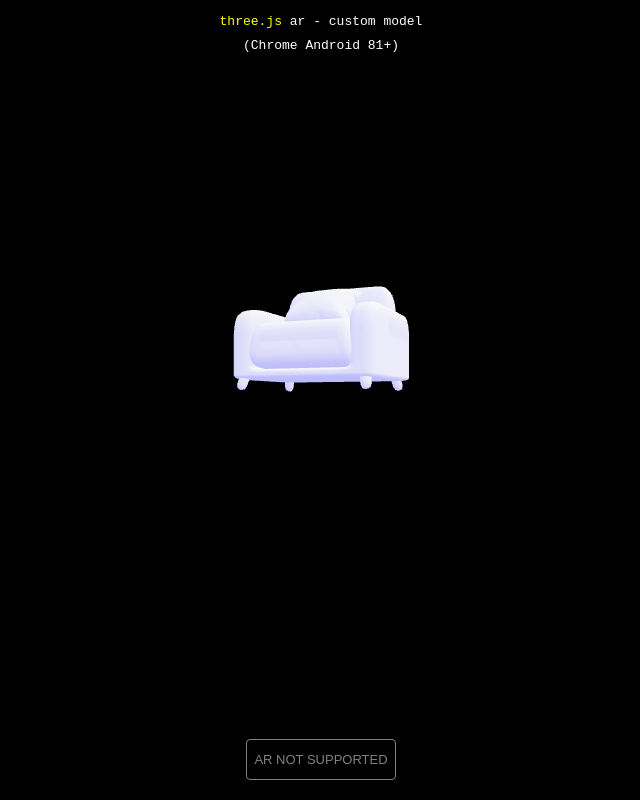
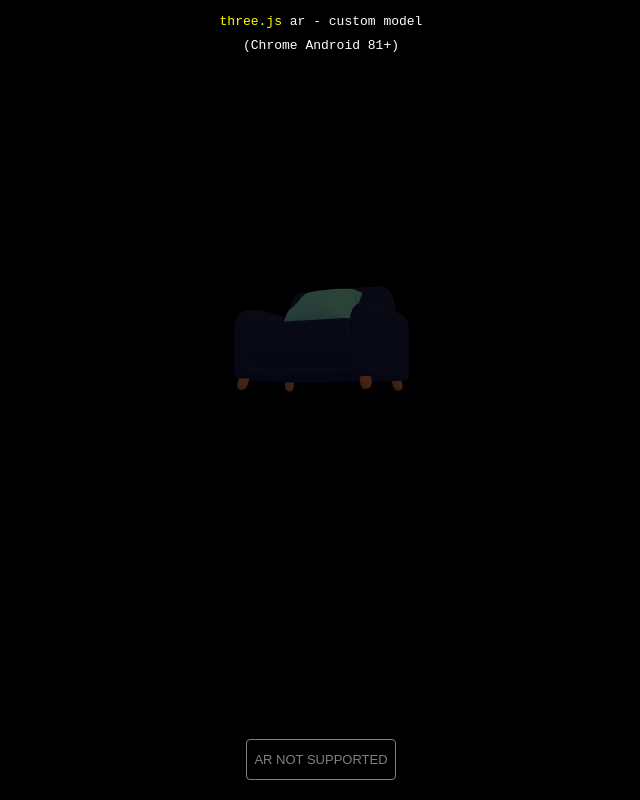
Before and after one commit to raj-kanjariya/webar, a plain HTML site: page index.html in a window 1280 px wide. Shown: the whole page, without its empty margins (319-959 px from the left). Drawn offline with Linux system fonts and the light colour scheme; animation ran at ten frames a second.

Commit message:
set material of sofa

```diff
--- /dev/null
+++ b/MTLLoader.js
@@ -0,0 +1,568 @@
+import {
+	Color,
+	ColorManagement,
+	DefaultLoadingManager,
+	FileLoader,
+	FrontSide,
+	Loader,
+	LoaderUtils,
+	MeshPhongMaterial,
+	RepeatWrapping,
+	TextureLoader,
+	Vector2,
+	SRGBColorSpace
+} from './three.module.min.js';
+
+/**
+ * Loads a Wavefront .mtl file specifying materials
+ */
+
+class MTLLoader extends Loader {
+
+	constructor( manager ) {
+
+		super( manager );
+
+	}
+
+	/**
+	 * Loads and parses a MTL asset from a URL.
+	 *
+	 * @param {String} url - URL to the MTL file.
+	 * @param {Function} [onLoad] - Callback invoked with the loaded object.
+	 * @param {Function} [onProgress] - Callback for download progress.
+	 * @param {Function} [onError] - Callback for download errors.
+	 *
+	 * @see setPath setResourcePath
+	 *
+	 * @note In order for relative texture references to resolve correctly
+	 * you must call setResourcePath() explicitly prior to load.
+	 */
+	load( url, onLoad, onProgress, onError ) {
+
+		const scope = this;
+
+		const path = ( this.path === '' ) ? LoaderUtils.extractUrlBase( url ) : this.path;
+
+		const loader = new FileLoader( this.manager );
+		loader.setPath( this.path );
+		loader.setRequestHeader( this.requestHeader );
+		loader.setWithCredentials( this.withCredentials );
+		loader.load( url, function ( text ) {
+
+			try {
+
+				onLoad( scope.parse( text, path ) );
+
+			} catch ( e ) {
+
+				if ( onError ) {
+
+					onError( e );
+
+				} else {
+
+					console.error( e );
+
+				}
+
+				scope.manager.itemError( url );
+
+			}
+
+		}, onProgress, onError );
+
+	}
+
+	setMaterialOptions( value ) {
+
+		this.materialOptions = value;
+		return this;
+
+	}
+
+	/**
+	 * Parses a MTL file.
+	 *
+	 * @param {String} text - Content of MTL file
+	 * @return {MaterialCreator}
+	 *
+	 * @see setPath setResourcePath
+	 *
+	 * @note In order for relative texture references to resolve correctly
+	 * you must call setResourcePath() explicitly prior to parse.
+	 */
+	parse( text, path ) {
+
+		const lines = text.split( '\n' );
+		let info = {};
+		const delimiter_pattern = /\s+/;
+		const materialsInfo = {};
+
+		for ( let i = 0; i < lines.length; i ++ ) {
+
+			let line = lines[ i ];
+			line = line.trim();
+
+			if ( line.length === 0 || line.charAt( 0 ) === '#' ) {
+
+				// Blank line or comment ignore
+				continue;
+
+			}
+
+			const pos = line.indexOf( ' ' );
+
+			let key = ( pos >= 0 ) ? line.substring( 0, pos ) : line;
+			key = key.toLowerCase();
+
+			let value = ( pos >= 0 ) ? line.substring( pos + 1 ) : '';
+			value = value.trim();
+
+			if ( key === 'newmtl' ) {
+
+				// New material
+
+				info = { name: value };
+				materialsInfo[ value ] = info;
+
+			} else {
+
+				if ( key === 'ka' || key === 'kd' || key === 'ks' || key === 'ke' ) {
+
+					const ss = value.split( delimiter_pattern, 3 );
+					info[ key ] = [ parseFloat( ss[ 0 ] ), parseFloat( ss[ 1 ] ), parseFloat( ss[ 2 ] ) ];
+
+				} else {
+
+					info[ key ] = value;
+
+				}
+
+			}
+
+		}
+
+		const materialCreator = new MaterialCreator( this.resourcePath || path, this.materialOptions );
+		materialCreator.setCrossOrigin( this.crossOrigin );
+		materialCreator.setManager( this.manager );
+		materialCreator.setMaterials( materialsInfo );
+		return materialCreator;
+
+	}
+
+}
+
+/**
+ * Create a new MTLLoader.MaterialCreator
+ * @param baseUrl - Url relative to which textures are loaded
+ * @param options - Set of options on how to construct the materials
+ *                  side: Which side to apply the material
+ *                        FrontSide (default), THREE.BackSide, THREE.DoubleSide
+ *                  wrap: What type of wrapping to apply for textures
+ *                        RepeatWrapping (default), THREE.ClampToEdgeWrapping, THREE.MirroredRepeatWrapping
+ *                  normalizeRGB: RGBs need to be normalized to 0-1 from 0-255
+ *                                Default: false, assumed to be already normalized
+ *                  ignoreZeroRGBs: Ignore values of RGBs (Ka,Kd,Ks) that are all 0's
+ *                                  Default: false
+ * @constructor
+ */
+
+class MaterialCreator {
+
+	constructor( baseUrl = '', options = {} ) {
+
+		this.baseUrl = baseUrl;
+		this.options = options;
+		this.materialsInfo = {};
+		this.materials = {};
+		this.materialsArray = [];
+		this.nameLookup = {};
+
+		this.crossOrigin = 'anonymous';
+
+		this.side = ( this.options.side !== undefined ) ? this.options.side : FrontSide;
+		this.wrap = ( this.options.wrap !== undefined ) ? this.options.wrap : RepeatWrapping;
+
+	}
+
+	setCrossOrigin( value ) {
+
+		this.crossOrigin = value;
+		return this;
+
+	}
+
+	setManager( value ) {
+
+		this.manager = value;
+
+	}
+
+	setMaterials( materialsInfo ) {
+
+		this.materialsInfo = this.convert( materialsInfo );
+		this.materials = {};
+		this.materialsArray = [];
+		this.nameLookup = {};
+
+	}
+
+	convert( materialsInfo ) {
+
+		if ( ! this.options ) return materialsInfo;
+
+		const converted = {};
+
+		for ( const mn in materialsInfo ) {
+
+			// Convert materials info into normalized form based on options
+
+			const mat = materialsInfo[ mn ];
+
+			const covmat = {};
+
+			converted[ mn ] = covmat;
+
+			for ( const prop in mat ) {
+
+				let save = true;
+				let value = mat[ prop ];
+				const lprop = prop.toLowerCase();
+
+				switch ( lprop ) {
+
+					case 'kd':
+					case 'ka':
+					case 'ks':
+
+						// Diffuse color (color under white light) using RGB values
+
+						if ( this.options && this.options.normalizeRGB ) {
+
+							value = [ value[ 0 ] / 255, value[ 1 ] / 255, value[ 2 ] / 255 ];
+
+						}
+
+						if ( this.options && this.options.ignoreZeroRGBs ) {
+
+							if ( value[ 0 ] === 0 && value[ 1 ] === 0 && value[ 2 ] === 0 ) {
+
+								// ignore
+
+								save = false;
+
+							}
+
+						}
+
+						break;
+
+					default:
+
+						break;
+
+				}
+
+				if ( save ) {
+
+					covmat[ lprop ] = value;
+
+				}
+
+			}
+
+		}
+
+		return converted;
+
+	}
+
+	preload() {
+
+		for ( const mn in this.materialsInfo ) {
+
+			this.create( mn );
+
+		}
+
+	}
+
+	getIndex( materialName ) {
+
+		return this.nameLookup[ materialName ];
+
+	}
+
+	getAsArray() {
+
+		let index = 0;
+
+		for ( const mn in this.materialsInfo ) {
+
+			this.materialsArray[ index ] = this.create( mn );
+			this.nameLookup[ mn ] = index;
+			index ++;
+
+		}
+
+		return this.materialsArray;
+
+	}
+
+	create( materialName ) {
+
+		if ( this.materials[ materialName ] === undefined ) {
+
+			this.createMaterial_( materialName );
+
+		}
+
+		return this.materials[ materialName ];
+
+	}
+
+	createMaterial_( materialName ) {
+
+		// Create material
+
+		const scope = this;
+		const mat = this.materialsInfo[ materialName ];
+		const params = {
+
+			name: materialName,
+			side: this.side
+
+		};
+
+		function resolveURL( baseUrl, url ) {
+
+			if ( typeof url !== 'string' || url === '' )
+				return '';
+
+			// Absolute URL
+			if ( /^https?:\/\//i.test( url ) ) return url;
+
+			return baseUrl + url;
+
+		}
+
+		function setMapForType( mapType, value ) {
+
+			if ( params[ mapType ] ) return; // Keep the first encountered texture
+
+			const texParams = scope.getTextureParams( value, params );
+			const map = scope.loadTexture( resolveURL( scope.baseUrl, texParams.url ) );
+
+			map.repeat.copy( texParams.scale );
+			map.offset.copy( texParams.offset );
+
+			map.wrapS = scope.wrap;
+			map.wrapT = scope.wrap;
+
+			if ( mapType === 'map' || mapType === 'emissiveMap' ) {
+
+				map.colorSpace = SRGBColorSpace;
+
+			}
+
+			params[ mapType ] = map;
+
+		}
+
+		for ( const prop in mat ) {
+
+			const value = mat[ prop ];
+			let n;
+
+			if ( value === '' ) continue;
+
+			switch ( prop.toLowerCase() ) {
+
+				// Ns is material specular exponent
+
+				case 'kd':
+
+					// Diffuse color (color under white light) using RGB values
+
+					params.color = ColorManagement.toWorkingColorSpace( new Color().fromArray( value ), SRGBColorSpace );
+
+					break;
+
+				case 'ks':
+
+					// Specular color (color when light is reflected from shiny surface) using RGB values
+					params.specular = ColorManagement.toWorkingColorSpace( new Color().fromArray( value ), SRGBColorSpace );
+
+					break;
+
+				case 'ke':
+
+					// Emissive using RGB values
+					params.emissive = ColorManagement.toWorkingColorSpace( new Color().fromArray( value ), SRGBColorSpace );
+
+					break;
+
+				case 'map_kd':
+
+					// Diffuse texture map
+
+					setMapForType( 'map', value );
+
+					break;
+
+				case 'map_ks':
+
+					// Specular map
+
+					setMapForType( 'specularMap', value );
+
+					break;
+
+				case 'map_ke':
+
+					// Emissive map
+
+					setMapForType( 'emissiveMap', value );
+
+					break;
+
+				case 'norm':
+
+					setMapForType( 'normalMap', value );
+
+					break;
+
+				case 'map_bump':
+				case 'bump':
+
+					// Bump texture map
+
+					setMapForType( 'bumpMap', value );
+
+					break;
+
+				case 'map_d':
+
+					// Alpha map
+
+					setMapForType( 'alphaMap', value );
+					params.transparent = true;
+
+					break;
+
+				case 'ns':
+
+					// The specular exponent (defines the focus of the specular highlight)
+					// A high exponent results in a tight, concentrated highlight. Ns values normally range from 0 to 1000.
+
+					params.shininess = parseFloat( value );
+
+					break;
+
+				case 'd':
+					n = parseFloat( value );
+
+					if ( n < 1 ) {
+
+						params.opacity = n;
+						params.transparent = true;
+
+					}
+
+					break;
+
+				case 'tr':
+					n = parseFloat( value );
+
+					if ( this.options && this.options.invertTrProperty ) n = 1 - n;
+
+					if ( n > 0 ) {
+
+						params.opacity = 1 - n;
+						params.transparent = true;
+
+					}
+
+					break;
+
+				default:
+					break;
+
+			}
+
+		}
+
+		this.materials[ materialName ] = new MeshPhongMaterial( params );
+		return this.materials[ materialName ];
+
+	}
+
+	getTextureParams( value, matParams ) {
+
+		const texParams = {
+
+			scale: new Vector2( 1, 1 ),
+			offset: new Vector2( 0, 0 )
+
+		 };
+
+		const items = value.split( /\s+/ );
+		let pos;
+
+		pos = items.indexOf( '-bm' );
+
+		if ( pos >= 0 ) {
+
+			matParams.bumpScale = parseFloat( items[ pos + 1 ] );
+			items.splice( pos, 2 );
+
+		}
+
+		pos = items.indexOf( '-s' );
+
+		if ( pos >= 0 ) {
+
+			texParams.scale.set( parseFloat( items[ pos + 1 ] ), parseFloat( items[ pos + 2 ] ) );
+			items.splice( pos, 4 ); // we expect 3 parameters here!
+
+		}
+
+		pos = items.indexOf( '-o' );
+
+		if ( pos >= 0 ) {
+
+			texParams.offset.set( parseFloat( items[ pos + 1 ] ), parseFloat( items[ pos + 2 ] ) );
+			items.splice( pos, 4 ); // we expect 3 parameters here!
+
+		}
+
+		texParams.url = items.join( ' ' ).trim();
+		return texParams;
+
+	}
+
+	loadTexture( url, mapping, onLoad, onProgress, onError ) {
+
+		const manager = ( this.manager !== undefined ) ? this.manager : DefaultLoadingManager;
+		let loader = manager.getHandler( url );
+
+		if ( loader === null ) {
+
+			loader = new TextureLoader( manager );
+
+		}
+
+		if ( loader.setCrossOrigin ) loader.setCrossOrigin( this.crossOrigin );
+
+		const texture = loader.load( url, onLoad, onProgress, onError );
+
+		if ( mapping !== undefined ) texture.mapping = mapping;
+
+		return texture;
+
+	}
+
+}
+
+export { MTLLoader };
--- a/index.html
+++ b/index.html
@@ -124,18 +124,23 @@
 		</script>
 	</body>
 </html> -->
+
+
 <!DOCTYPE html>
 <html lang="en">
+
 <head>
     <title>three.js ar - custom model</title>
     <meta charset="utf-8">
     <meta name="viewport" content="width=device-width, initial-scale=1.0, user-scalable=no">
     <link type="text/css" rel="stylesheet" href="main.css">
 </head>
+
 <body>
 
     <div id="info">
-        <a href="https://threejs.org" target="_blank" rel="noopener">three.js</a> ar - custom model<br/>(Chrome Android 81+)
+        <a href="https://threejs.org" target="_blank" rel="noopener">three.js</a> ar - custom model<br />(Chrome Android
+        81+)
     </div>
 
     <script type="importmap">
@@ -152,7 +157,8 @@
         import * as THREE from './three.module.min.js';
         import { ARButton } from './ARButton.js';
         // import { FBXLoader } from './FBXLoader.js';
-        import {OBJLoader} from './OBJLoader.js';
+        import { OBJLoader } from './OBJLoader.js';
+        import { MTLLoader } from './MTLLoader.js';
 
         let camera, scene, renderer;
 
@@ -183,21 +189,44 @@
             document.body.appendChild(ARButton.createButton(renderer));
 
 
-            // Load custom FBX model
-            const loader = new OBJLoader();
-            loader.load('./sofa.obj', // Path to your FBX file
-                function (object) {
-                    object.scale.set(0.1, 0.1, 0.1); // Larger size  // Scale the model down if it's too large
-                    object.position.set(0, 0, -1); // Position in front of the camera
+
+            // // Load custom OBJ model
+            // const loader = new OBJLoader();
+            // loader.load('./sofa.obj', // Path to your OBJ file
+            //     function (object) {
+            //         object.scale.set(0.1, 0.1, 0.1); // Larger size  // Scale the model down if it's too large
+            //         object.position.set(0, 0, -1); // Position in front of the camera
+            //         scene.add(object);
+            //     },
+            //     function (xhr) {
+            //         console.log((xhr.loaded / xhr.total * 100) + '% loaded');
+            //     },
+            //     function (error) {
+            //         console.error('An error occurred while loading the model:', error);
+            //     }
+            // );
+
+
+
+
+
+            // Load materials first
+            const mtlLoader = new MTLLoader();
+            mtlLoader.load('./sofa.mtl', (materials) => {
+                materials.preload(); // Preload materials
+                const objLoader = new OBJLoader();
+                objLoader.setMaterials(materials); // Associate materials with OBJLoader
+
+                // Load the OBJ file
+                objLoader.load('./sofa.obj', (object) => {
+                    object.scale.set(0.1, 0.1, 0.1);
+                    object.position.set(0, 0, -1);
                     scene.add(object);
-                },
-                function (xhr) {
-                    console.log((xhr.loaded / xhr.total * 100) + '% loaded');
-                },
-                function (error) {
-                    console.error('An error occurred while loading the model:', error);
-                }
-            );
+                }, undefined, (error) => {
+                    console.error('An error occurred while loading the OBJ model:', error);
+                });
+            });
+
 
             // Adjust on window resize
             window.addEventListener('resize', onWindowResize);
@@ -220,4 +249,5 @@
 
     </script>
 </body>
+
 </html>
```
